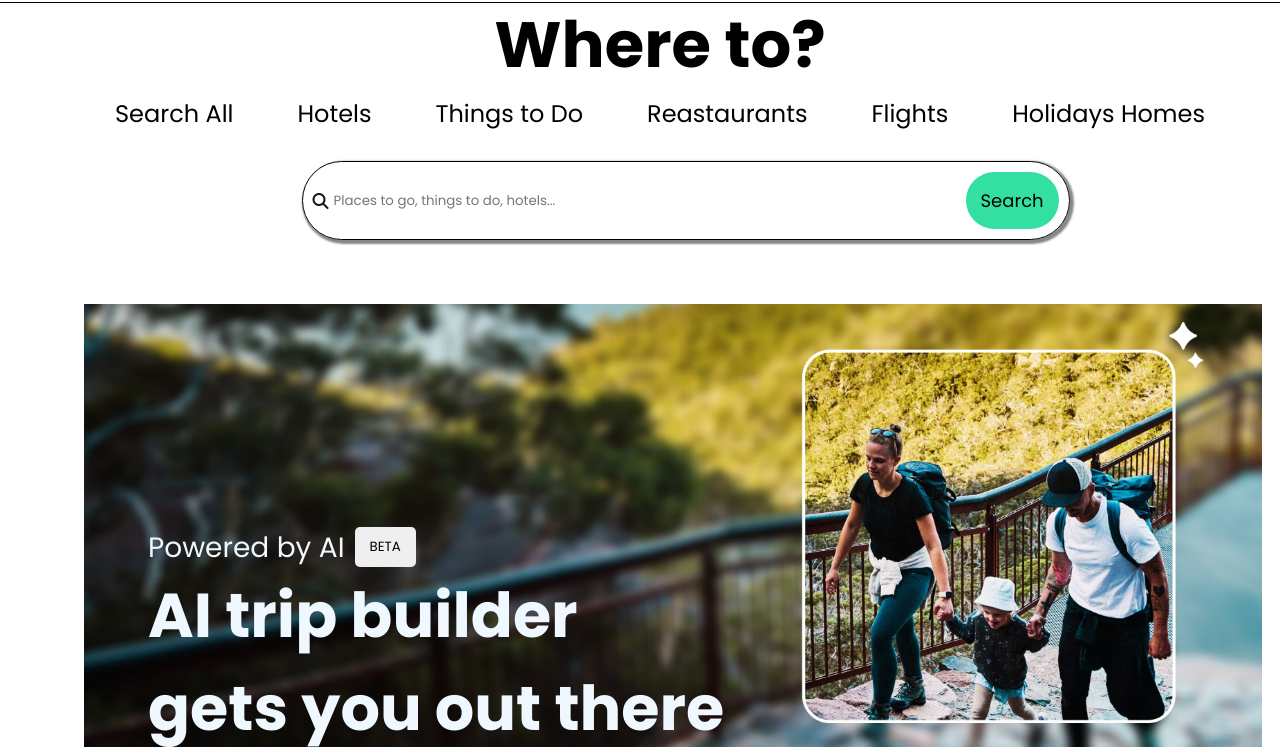
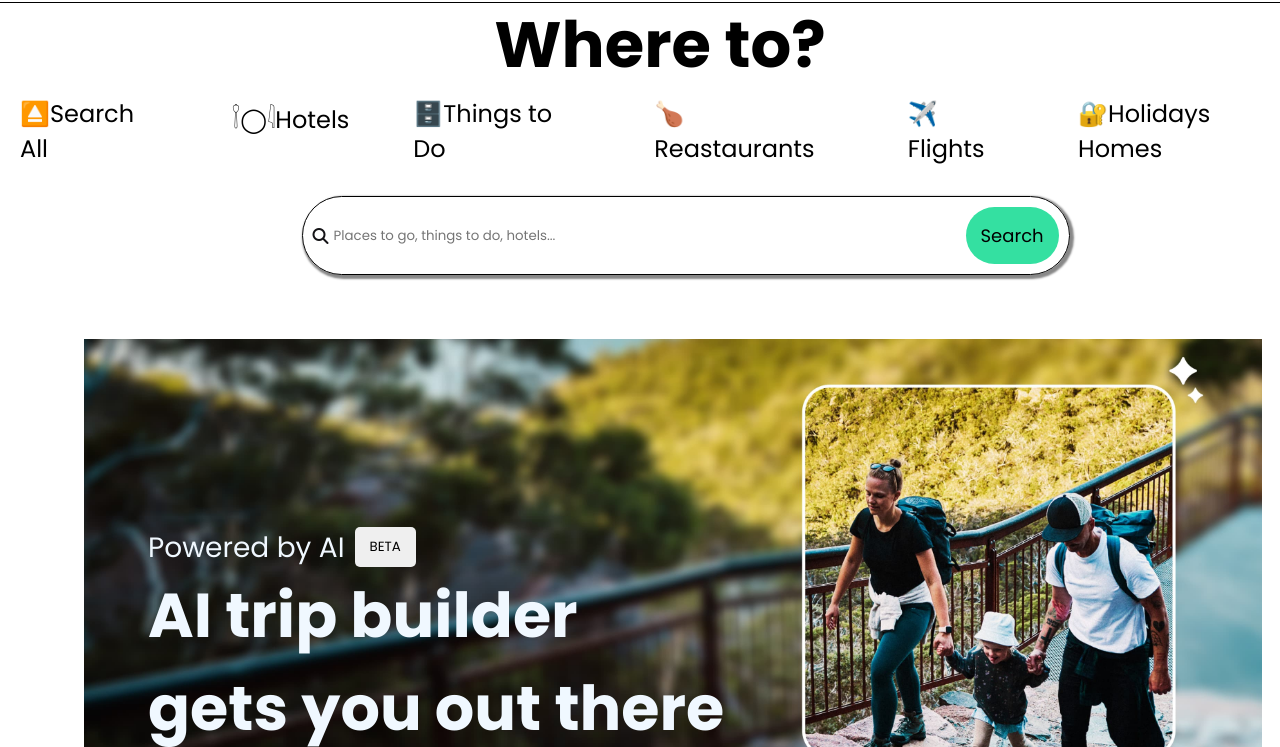
Before and after one commit to Ranjith0503/tripadvisor, a plain HTML site: page index.html in a window 1280 px wide. Shown: the part 53-800 px from the top of the page. Drawn offline with Linux system fonts and the light colour scheme.

Commit message:
Ranjith added the icons.

```diff
--- a/index.html
+++ b/index.html
@@ -42,12 +42,12 @@
     </div>
     <nav class="list_item">
         <!--Have to upload the emoji-->
-        <p>Search All</p>
-        <p>Hotels</p>
-        <p>Things to Do</p>
-        <p>Reastaurants</p>
-        <p>Flights</p>
-        <p>Holidays Homes</p>
+        <p>⏏️Search All</p>
+        <p>𓌉◯𓇋Hotels</p>
+        <p>🗄️Things to Do</p>
+        <p>🍗Reastaurants</p>
+        <p>✈️Flights</p>
+        <p>🔐Holidays Homes</p>
     </nav>
     <nav class="searchbar">
         <div class="searchbar__s">
```
